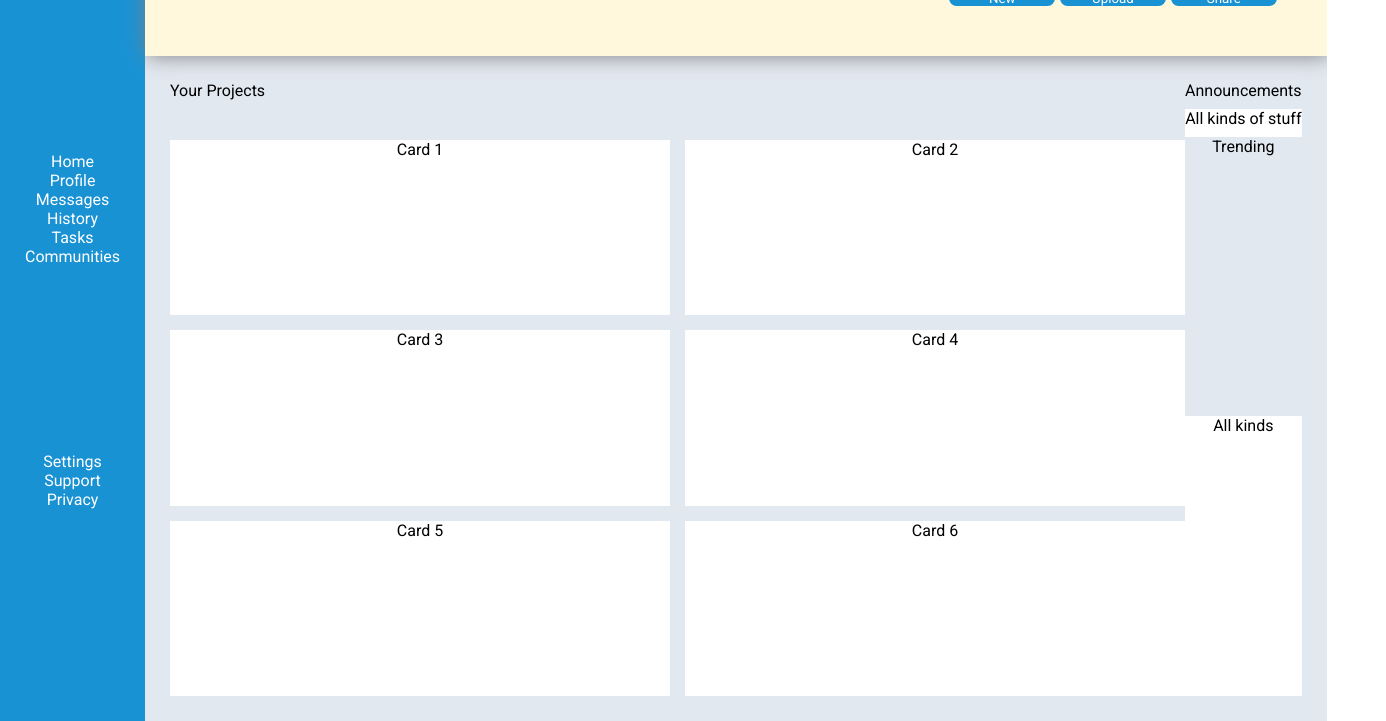
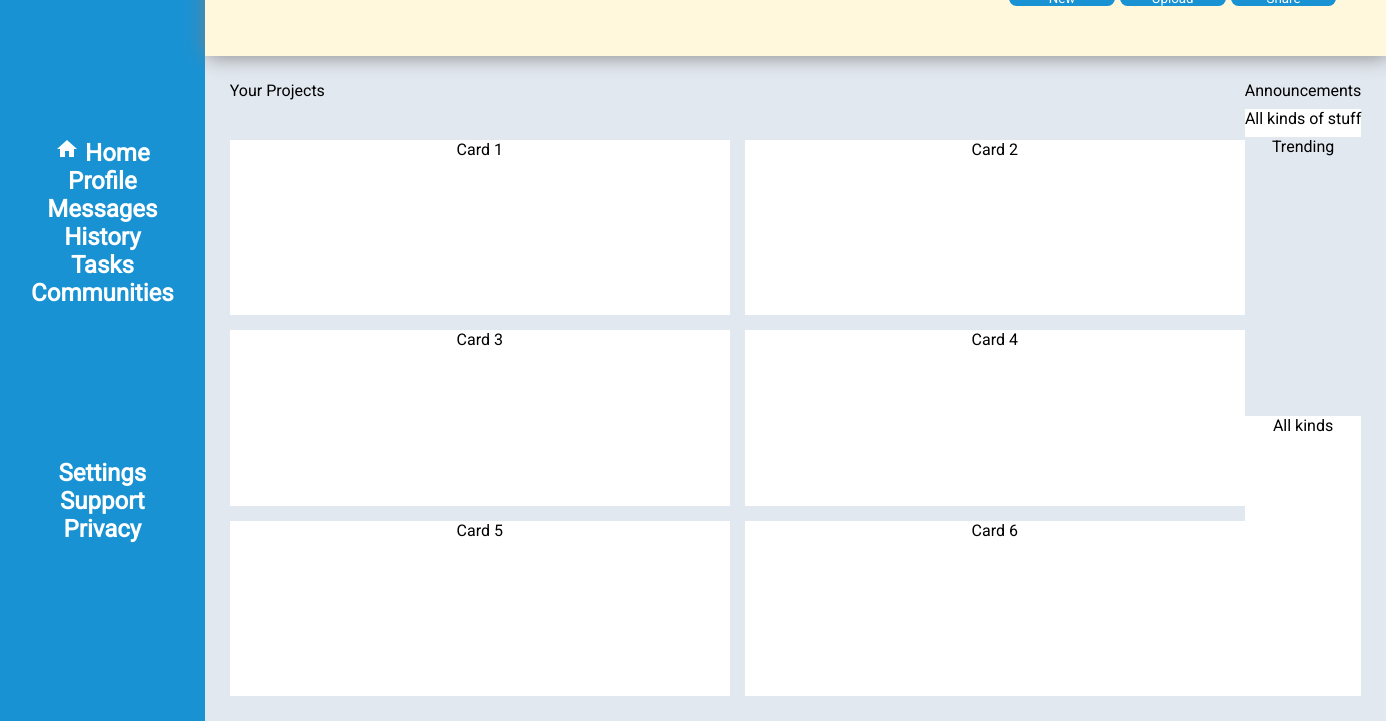
Before and after one commit to PettLe/admin-dashboard, a plain HTML site: page index.html in a window 1280 px wide. Shown: the part 79-800 px from the top of the page, 1386 px wide, since content can reach past the window. Drawn offline with Linux system fonts and the light colour scheme.

Commit message:
little font styling for links

```diff
--- a/index.html
+++ b/index.html
@@ -16,10 +16,13 @@
   <body>
     <div class="container">
       <div class="sidebar">
-        <div class="logo"><p>Dashboard</p></div>
+        <div class="logo"><h1>Dashboard</h1></div>
         <div class="links1">
           <ul>
-            <li>Home</li>
+            <li>
+              <img src="./materials/home.png" />
+              Home
+            </li>
             <li>Profile</li>
             <li>Messages</li>
             <li>History</li>
--- a/style.css
+++ b/style.css
@@ -2,6 +2,11 @@
   margin: 0;
   padding: 0;
   font-family: "Roboto", sans-serif;
+}
+
+li {
+  font-size: x-large;
+  font-weight: 600;
 }
 
 .container {
```
Also changed, not shown: materials/home.png (added).
